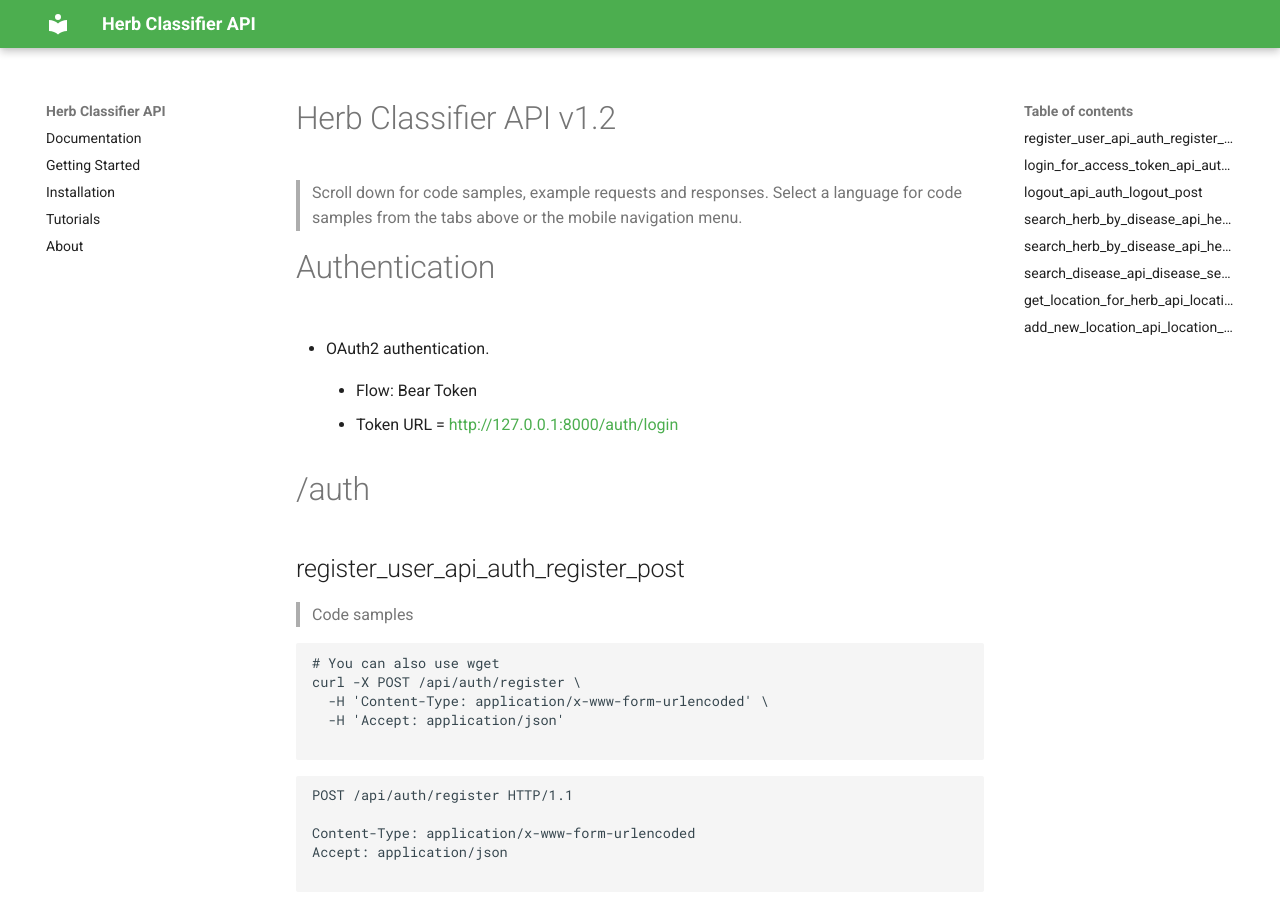
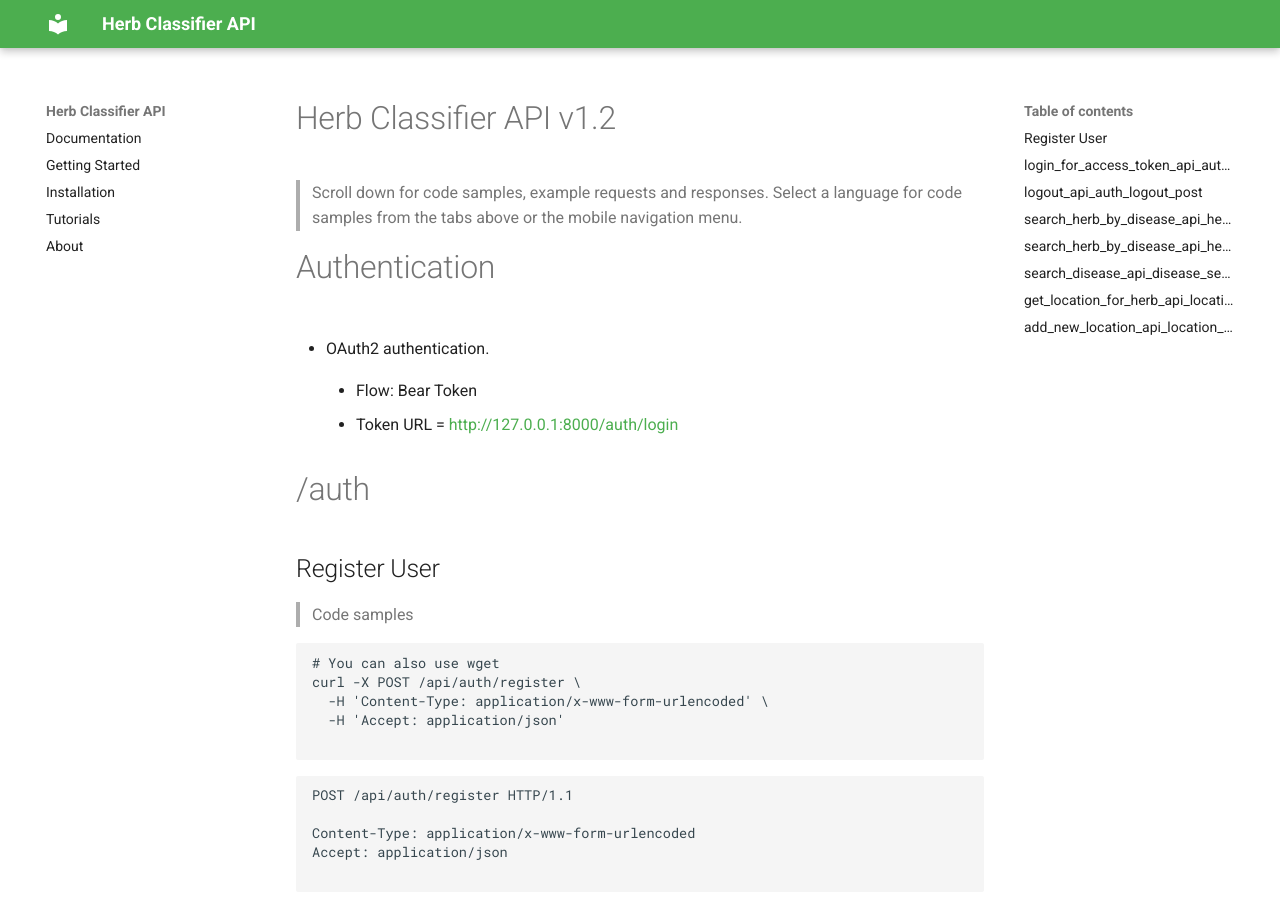
Before and after one commit to dilshankarunarathne/herb-classifier-backend, an MkDocs documentation site: the page built from docs/api_documentation.md, in a window 1280 px wide and 900 px high. Built offline with MkDocs 1.6.1 and Material for MkDocs 9.7.7, drawn with Linux system fonts in a browser that asks for light colours.

Commit message:
Update api_documentation.md

```diff
--- a/docs/api_documentation.md
+++ b/docs/api_documentation.md
@@ -32,7 +32,7 @@ headingLevel: 2
 
 <h1 id="fastapi-auth">/auth</h1>
 
-## register_user_api_auth_register_post
+## Register User
 
 <a id="opIdregister_user_api_auth_register_post"></a>
 
```
